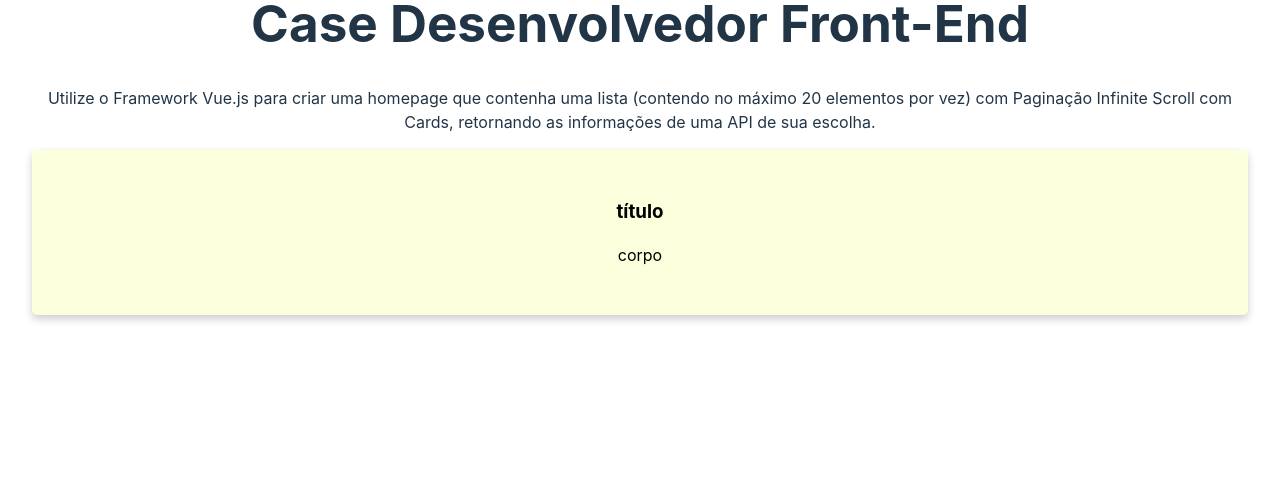
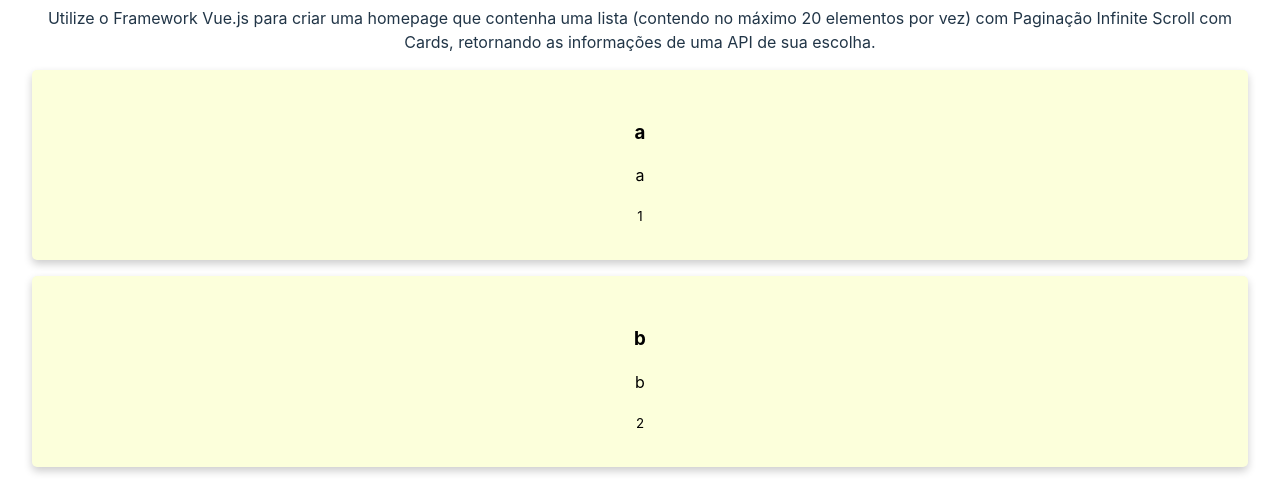
Before and after one commit to Mucaccino/case-deloitte-vue-vite, a Vue app: page / in a window 1280 px wide. Shown: the part 373-869 px from the top of the page. Before the commit the page ends 800 px from the top, so only its background shows below. Built offline with nearby package versions, Linux system fonts and the light colour scheme.

Commit message:
Create card list component

```diff
--- a/src/App.vue
+++ b/src/App.vue
@@ -1,13 +1,16 @@
 <script setup lang="ts">
 import PageHeader from './components/PageHeader.vue'
-import CardItem from './components/CardItem.vue'
+import CardList from './components/CardList.vue'
+import { ref } from 'vue';
+
+const data = ref(null)
+
+data.value = [{title:'a', body:'a'}, {title:'b', body:'b'}]
 </script>
 
 <template>
   <PageHeader />
-  <div class="cards">
-    <CardItem :data="{title:'título', body:'corpo'}" />
-  </div>
+  <CardList :items="data" />
 </template>
 
 <style scoped>
--- a/src/components/CardItem.vue
+++ b/src/components/CardItem.vue
@@ -1,12 +1,11 @@
 <script setup lang="ts">
-defineProps<{ data: object }>()
+defineProps<{ title: string, body: string }>()
 
 </script>
 
 <template>
     <div class="card">
-        <h3>{{ data.title }}</h3>
-        <p>{{ data.body }}</p>
+        <slot></slot>
     </div>
 </template>
 
--- /dev/null
+++ b/src/components/CardList.vue
@@ -0,0 +1,24 @@
+<script setup lang="ts">
+import CardItem from './CardItem.vue';
+import { defineProps } from 'vue';
+
+defineProps<{ items: object }>()
+</script>
+
+<template>
+    <div class="cards">
+        <CardItem :id="`card_${index}`" v-for="(item, index) in items">
+            <h3>{{ item[`title`] }}</h3>
+            <p>{{ item[`body`] }}</p>
+            <small>{{ index + 1 }}</small>
+        </CardItem>
+    </div>
+</template>
+
+<style scoped lang="scss">
+.cards {
+    display: grid;
+    grid-auto-rows: auto;
+    row-gap: 1em;
+}
+</style>
--- a/tsconfig.json
+++ b/tsconfig.json
@@ -11,7 +11,8 @@
     "esModuleInterop": true,
     "lib": ["ESNext", "DOM"],
     "skipLibCheck": true,
-    "noEmit": true
+    "noEmit": true,
+    "strictNullChecks": false
   },
   "include": ["src/**/*.ts", "src/**/*.d.ts", "src/**/*.tsx", "src/**/*.vue"],
   "references": [{ "path": "./tsconfig.node.json" }]
```
